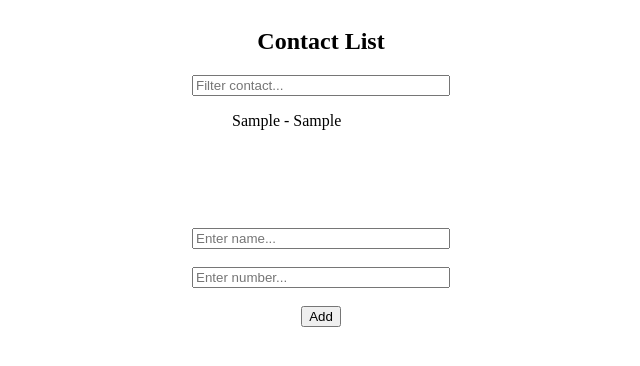
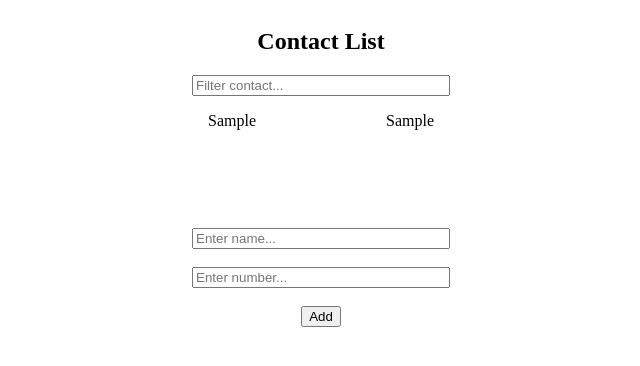
Before and after one commit to kobrak1/contacts-app, a React (Create React App) app: page / in a window 1280 px wide. Both pictures are taken after typing "Sample", "Sample" into the empty fields and a click on the input "Add". Shown: the top 366 px of the page, without its empty margins (319-959 px from the left). Built offline with nearby package versions, Linux system fonts and the light colour scheme.

Commit message:
new commit

```diff
--- a/src/App.css
+++ b/src/App.css
@@ -14,8 +14,13 @@
     margin: 0 auto;
 }
 
-.filter-container ul li {
+.filter-container ul {
+    display: flex;
+    padding: 0;
+}
+
+.filter-container ul li{
     display: flex;
     justify-content: space-between;
-    align-items: center;
+    padding: 0 1rem;
 }
--- a/src/components/FilterForm.js
+++ b/src/components/FilterForm.js
@@ -20,7 +20,10 @@ const FilterForm = ({contacts}) => {
         onChange={e => setFilterText(e.target.value)} />
       <ul style={{display:'flex', flexDirection:'column', minHeight:'100px'}}>
         {filtered.map((person, i) =>
-          <li key={i}> {person.fullname} - {person.phone_number} </li>
+          <li key={i}>
+            <span>{person.fullname}</span>
+            <span>{person.phone_number}</span>
+          </li>
         )}
       </ul>
     </div>
```
